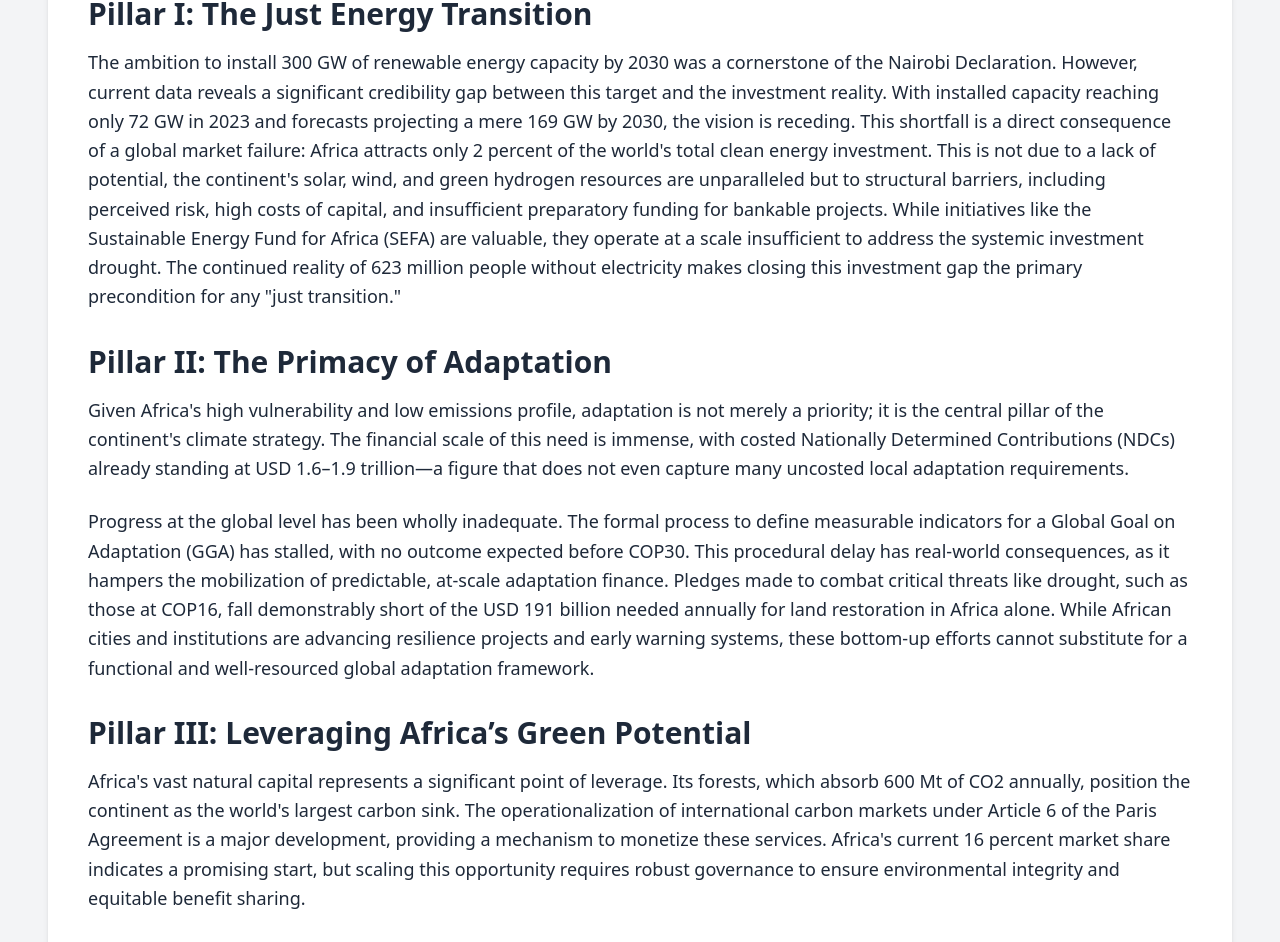
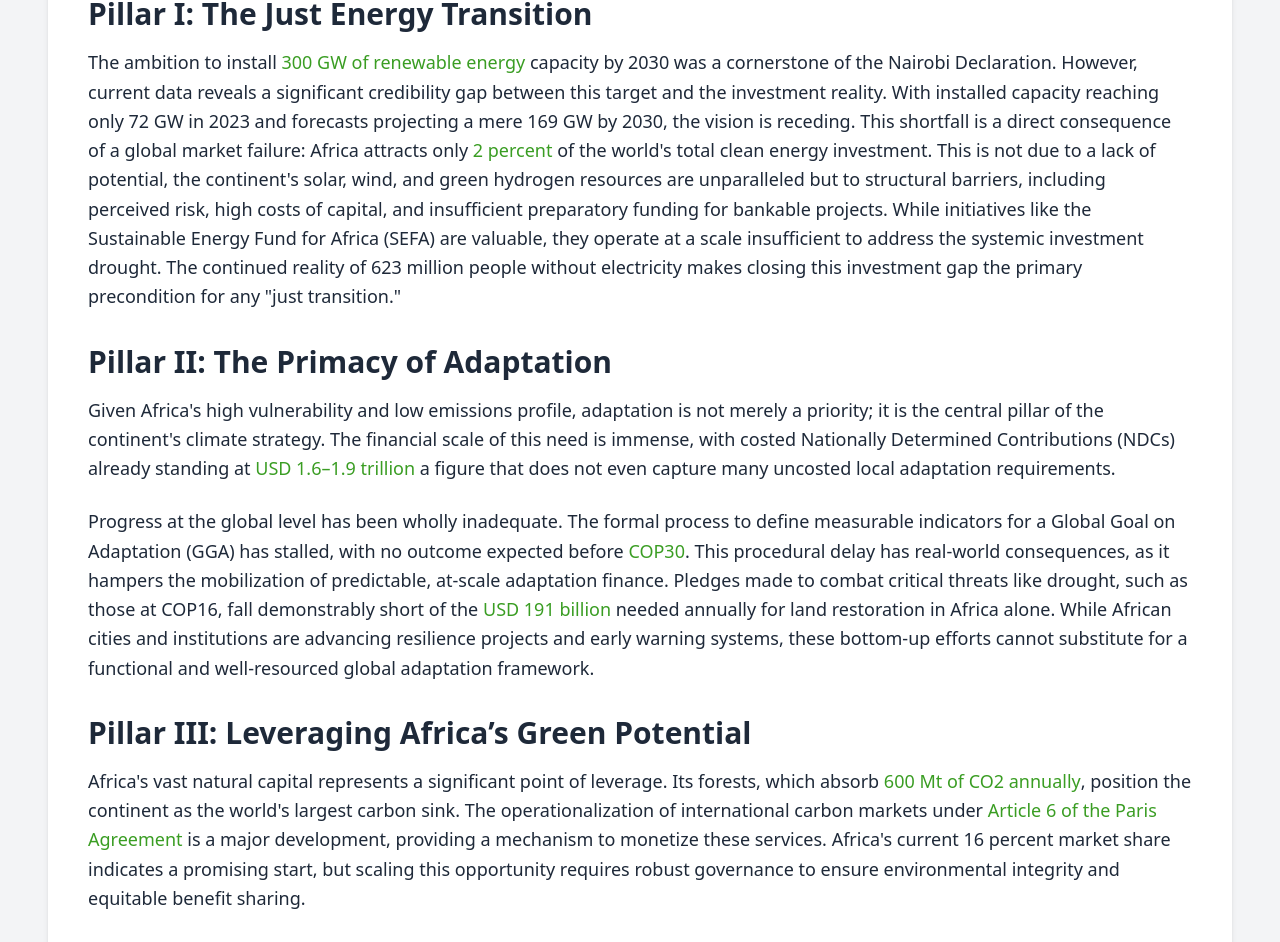
Before and after one commit to Ewoigift/nala-center-website, a Next.js app: page /what-we-do/research-publications/africas-climate-crossroads in a window 1280 px wide. Shown: the part 1350-2292 px from the top of the page. Built offline with nearby package versions, Linux system fonts and the light colour scheme.

Commit message:
hyperlinks

```diff
--- a/src/app/what-we-do/research-publications/africas-climate-crossroads/page.tsx
+++ b/src/app/what-we-do/research-publications/africas-climate-crossroads/page.tsx
@@ -2,11 +2,12 @@
 
 import React from 'react';
 import Image from 'next/image';
+import { ReactNode } from "react";
 
 // --- Define Block Types ---
 type ParagraphBlock = {
-  type: 'paragraph';
-  text: string;
+  type: 'paragraph' | 'heading' | 'list';
+  text: string | ReactNode;
 };
 
 type HeadingBlock = {
@@ -39,8 +40,23 @@ const articleData: ArticleData = {
   body: [
     {
   type: 'paragraph',
-      text: 'The Second Africa Climate Summit (ACS2), convened in Addis Ababa, marks a critical inflection point for the continent. It builds on the foundational consensus of the 2023 Nairobi Declaration and pushes into the far more complex terrain of implementation and accountability. The central analytical question for policymakers is whether ACS2 can transform the political momentum of Nairobi into tangible, bankable, and equitable outcomes. Ultimately, the summit’s success will not be judged by the eloquence of its final communiqué, but by its ability to forge a pragmatic and unified African position that compels concrete commitments on reforming the global financial architecture, financing adaptation, and structuring truly just energy transition partnerships.'
-    },
+  text: (
+    <>
+      The Second Africa Climate Summit (ACS2), convened in Addis Ababa, marks a critical inflection point for the continent.
+      It builds on the foundational consensus of the{" "}
+      <a
+        href="https://au.int/sites/default/files/documents/43682-doc-AU_Nairobi_Declaration_Action_1.pdf"
+        className="relative font-medium text-[#3A9D23] after:absolute after:left-0 after:-bottom-0.5 after:h-[2px] after:w-0 after:bg-[#3A9D23] after:transition-all after:duration-300 hover:after:w-full"
+      >
+        2023 Nairobi Declaration
+      </a>{" "}
+      and pushes into the far more complex terrain of implementation and accountability.
+      The central analytical question for policymakers is whether ACS2 can transform the political momentum of Nairobi into tangible, bankable, and equitable outcomes.
+      Ultimately, the summit’s success will not be judged by the eloquence of its final communiqué, but by its ability to forge a pragmatic and unified African position that compels concrete commitments on reforming the global financial architecture, financing adaptation, and structuring truly just energy transition partnerships.
+    </>
+  )
+}
+,
     {
       type: 'paragraph',
       text: 'The Nairobi Declaration correctly identified the imperative to reconcile climate action with development, a challenge that remains deeply unresolved across the continent. Africa contributes a negligible share of global emissions yet suffers disproportionately from climate impacts, making the pursuit of equity and climate justice unavoidable. This climate-development paradox frames Africa\'s entire negotiating posture. ACS2 is therefore less a negotiation about emissions reduction and more a demand for the tools to facilitate resilient development in a climate-constrained world.'
@@ -59,28 +75,96 @@ const articleData: ArticleData = {
     },
     {
   type: 'paragraph',
-      text: 'The ambition to install 300 GW of renewable energy capacity by 2030 was a cornerstone of the Nairobi Declaration. However, current data reveals a significant credibility gap between this target and the investment reality. With installed capacity reaching only 72 GW in 2023 and forecasts projecting a mere 169 GW by 2030, the vision is receding. This shortfall is a direct consequence of a global market failure: Africa attracts only 2 percent of the world\'s total clean energy investment. This is not due to a lack of potential, the continent\'s solar, wind, and green hydrogen resources are unparalleled but to structural barriers, including perceived risk, high costs of capital, and insufficient preparatory funding for bankable projects. While initiatives like the Sustainable Energy Fund for Africa (SEFA) are valuable, they operate at a scale insufficient to address the systemic investment drought. The continued reality of 623 million people without electricity makes closing this investment gap the primary precondition for any "just transition."'
-    },
+  text: (
+    <>
+      The ambition to install{" "}
+      <a
+        href="https://assets.bbhub.io/professional/sites/24/Africa-Power-Transition-Factbook-2024.pdf"
+        className="relative font-medium text-[#3A9D23] after:absolute after:left-0 after:-bottom-0.5 after:h-[2px] after:w-0 after:bg-[#3A9D23] after:transition-all after:duration-300 hover:after:w-full"
+      >
+        300 GW of renewable energy
+      </a>{" "}
+      capacity by 2030 was a cornerstone of the Nairobi Declaration. However, current data reveals a significant credibility gap between this target and the investment reality. With installed capacity reaching only 72 GW in 2023 and forecasts projecting a mere 169 GW by 2030, the vision is receding. This shortfall is a direct consequence of a global market failure: Africa attracts only{" "}
+      <a
+        href="https://futureofenergy.co.ke/why-is-africa-capturing-only-2-of-global-clean-energy-investment-in-2025/"
+        className="relative font-medium text-[#3A9D23] after:absolute after:left-0 after:-bottom-0.5 after:h-[2px] after:w-0 after:bg-[#3A9D23] after:transition-all after:duration-300 hover:after:w-full"
+      >
+        2 percent
+      </a>{" "}
+      of the world&apos;s total clean energy investment. This is not due to a lack of potential, the continent&apos;s solar, wind, and green hydrogen resources are unparalleled but to structural barriers, including perceived risk, high costs of capital, and insufficient preparatory funding for bankable projects. While initiatives like the Sustainable Energy Fund for Africa (SEFA) are valuable, they operate at a scale insufficient to address the systemic investment drought. The continued reality of 623 million people without electricity makes closing this investment gap the primary precondition for any &quot;just transition.&quot;
+    </>
+  ),
+}
+,
     {
       type: 'heading',
       text: 'Pillar II: The Primacy of Adaptation'
     },
     {
   type: 'paragraph',
-      text: 'Given Africa\'s high vulnerability and low emissions profile, adaptation is not merely a priority; it is the central pillar of the continent\'s climate strategy. The financial scale of this need is immense, with costed Nationally Determined Contributions (NDCs) already standing at USD 1.6–1.9 trillion—a figure that does not even capture many uncosted local adaptation requirements.'
-    },
+  text: (
+    <>
+      Given Africa&apos;s high vulnerability and low emissions profile, adaptation is not merely a priority; it is the central pillar of the continent&apos;s climate strategy. The financial scale of this need is immense, with costed Nationally Determined Contributions (NDCs) already standing at{" "}
+      <a
+        href="https://www.swp-berlin.org/10.18449/2024C33/"
+        className="relative font-medium text-[#3A9D23] after:absolute after:left-0 after:-bottom-0.5 after:h-[2px] after:w-0 after:bg-[#3A9D23] after:transition-all after:duration-300 hover:after:w-full"
+      >
+        USD 1.6–1.9 trillion
+      </a> a figure that does not even capture many uncosted local adaptation requirements.
+    </>
+  ),
+}
+,
     {
   type: 'paragraph',
-      text: 'Progress at the global level has been wholly inadequate. The formal process to define measurable indicators for a Global Goal on Adaptation (GGA) has stalled, with no outcome expected before COP30. This procedural delay has real-world consequences, as it hampers the mobilization of predictable, at-scale adaptation finance. Pledges made to combat critical threats like drought, such as those at COP16, fall demonstrably short of the USD 191 billion needed annually for land restoration in Africa alone. While African cities and institutions are advancing resilience projects and early warning systems, these bottom-up efforts cannot substitute for a functional and well-resourced global adaptation framework.'
-    },
+  text: (
+    <>
+      Progress at the global level has been wholly inadequate. The formal process to define measurable indicators for a Global Goal on Adaptation (GGA) has stalled, with no outcome expected before{" "}
+      <a
+        href="https://cop30.br/en"
+        className="relative font-medium text-[#3A9D23] after:absolute after:left-0 after:-bottom-0.5 after:h-[2px] after:w-0 after:bg-[#3A9D23] after:transition-all after:duration-300 hover:after:w-full"
+      >
+        COP30
+      </a>
+      . This procedural delay has real-world consequences, as it hampers the mobilization of predictable, at-scale adaptation finance. Pledges made to combat critical threats like drought, such as those at COP16, fall demonstrably short of the{" "}
+      <a
+        href="https://www.unccd.int/sites/default/files/2024-12/FNA%20press%20release%20EN.pdf"
+        className="relative font-medium text-[#3A9D23] after:absolute after:left-0 after:-bottom-0.5 after:h-[2px] after:w-0 after:bg-[#3A9D23] after:transition-all after:duration-300 hover:after:w-full"
+      >
+        USD 191 billion
+      </a>
+      {" "}needed annually for land restoration in Africa alone. While African cities and institutions are advancing resilience projects and early warning systems, these bottom-up efforts cannot substitute for a functional and well-resourced global adaptation framework.
+    </>
+  ),
+}
+,
     {
       type: 'heading',
       text: 'Pillar III: Leveraging Africa’s Green Potential'
     },
    {
   type: 'paragraph',
-      text: 'Africa\'s vast natural capital represents a significant point of leverage. Its forests, which absorb 600 Mt of CO2 annually, position the continent as the world\'s largest carbon sink. The operationalization of international carbon markets under Article 6 of the Paris Agreement is a major development, providing a mechanism to monetize these services. Africa\'s current 16 percent market share indicates a promising start, but scaling this opportunity requires robust governance to ensure environmental integrity and equitable benefit sharing.'
-    },
+  text: (
+    <>
+      Africa&apos;s vast natural capital represents a significant point of leverage. Its forests, which absorb{" "}
+      <a
+        href="https://iea.blob.core.windows.net/assets/c3086240-732b-4f6a-89d7-db01be018f5e/GlobalEnergyReviewCO2Emissionsin2021.pdf"
+        className="relative font-medium text-[#3A9D23] after:absolute after:left-0 after:-bottom-0.5 after:h-[2px] after:w-0 after:bg-[#3A9D23] after:transition-all after:duration-300 hover:after:w-full"
+      >
+        600 Mt of CO2 annually
+      </a>
+      , position the continent as the world&apos;s largest carbon sink. The operationalization of international carbon markets under{" "}
+      <a
+        href="https://unfccc.int/process-and-meetings/the-paris-agreement/article6"
+        className="relative font-medium text-[#3A9D23] after:absolute after:left-0 after:-bottom-0.5 after:h-[2px] after:w-0 after:bg-[#3A9D23] after:transition-all after:duration-300 hover:after:w-full"
+      >
+        Article 6 of the Paris Agreement
+      </a>{" "}
+      is a major development, providing a mechanism to monetize these services. Africa&apos;s current 16 percent market share indicates a promising start, but scaling this opportunity requires robust governance to ensure environmental integrity and equitable benefit sharing.
+    </>
+  ),
+}
+,
     {
       type: 'paragraph',
       text: 'However, this pillar also presents strategic risks. An over-reliance on carbon markets without addressing underlying drivers of deforestation could be counterproductive. Furthermore, balancing the expansion of vital industries like agriculture and the blue economy with biodiversity protection will require sophisticated land-use planning and policy frameworks. The objective must be to leverage these green assets not merely as offsets for distant polluters, but as foundational elements of a diversified, sustainable domestic economy.'
@@ -104,8 +188,27 @@ const articleData: ArticleData = {
     },
     {
   type: 'paragraph',
-      text: 'In response, African-led initiatives signal a strategic pivot towards creating parallel or alternative structures. The push for a UN Tax Convention to combat illicit financial flows and the observation of precedents like the International Maritime Organization\'s shipping emissions tax indicate a search for new, more reliable sources of finance that are not dependent on the political whims of donor countries. MDB reform remains central, but patience with the pace of change is wearing thin.'
-    },
+  text: (
+    <>
+      In response, African-led initiatives signal a strategic pivot towards creating parallel or alternative structures. The push for a{" "}
+      <a
+        href="https://globaltaxjustice.org/news/how-to-produce-an-ambitious-un-tax-convention/"
+        className="relative font-medium text-[#3A9D23] after:absolute after:left-0 after:-bottom-0.5 after:h-[2px] after:w-0 after:bg-[#3A9D23] after:transition-all after:duration-300 hover:after:w-full"
+      >
+        UN Tax Convention
+      </a>{" "}
+      to combat illicit financial flows and the observation of precedents like the International Maritime Organization's shipping{" "}
+      <a
+        href="https://www.imo.org/en/mediacentre/pressbriefings/pages/imo-approves-netzero-regulations.aspx"
+        className="relative font-medium text-[#3A9D23] after:absolute after:left-0 after:-bottom-0.5 after:h-[2px] after:w-0 after:bg-[#3A9D23] after:transition-all after:duration-300 hover:after:w-full"
+      >
+        emissions tax
+      </a>{" "}
+      indicate a search for new, more reliable sources of finance that are not dependent on the political whims of donor countries. MDB reform remains central, but patience with the pace of change is wearing thin.
+    </>
+  ),
+}
+,
     {
       type: 'heading',
       text: 'Conclusion and Policy Recommendations'
```
Lines whose indentation alone changed are shown as unchanged.
